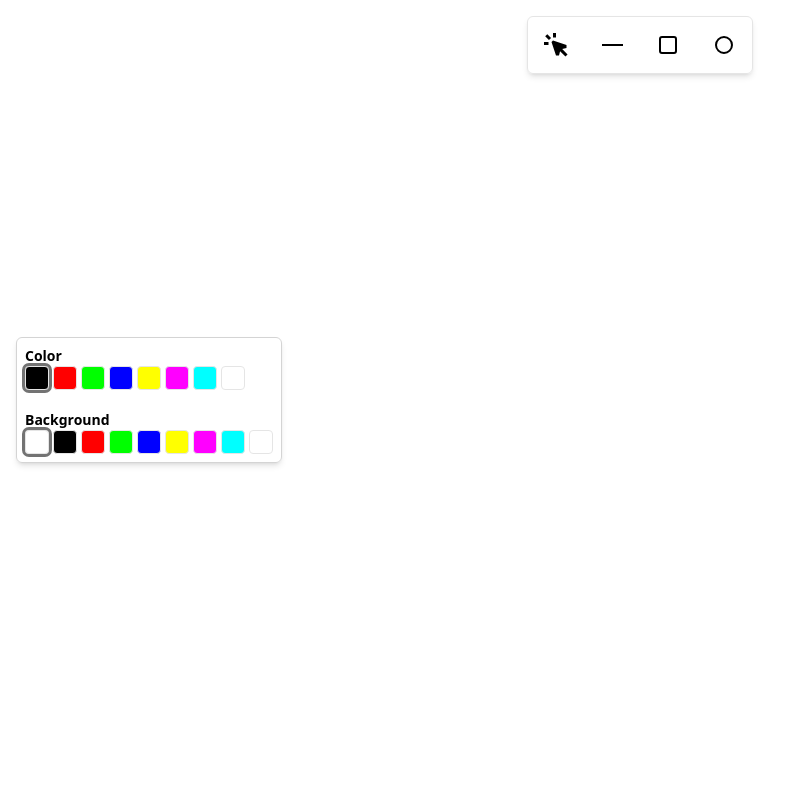
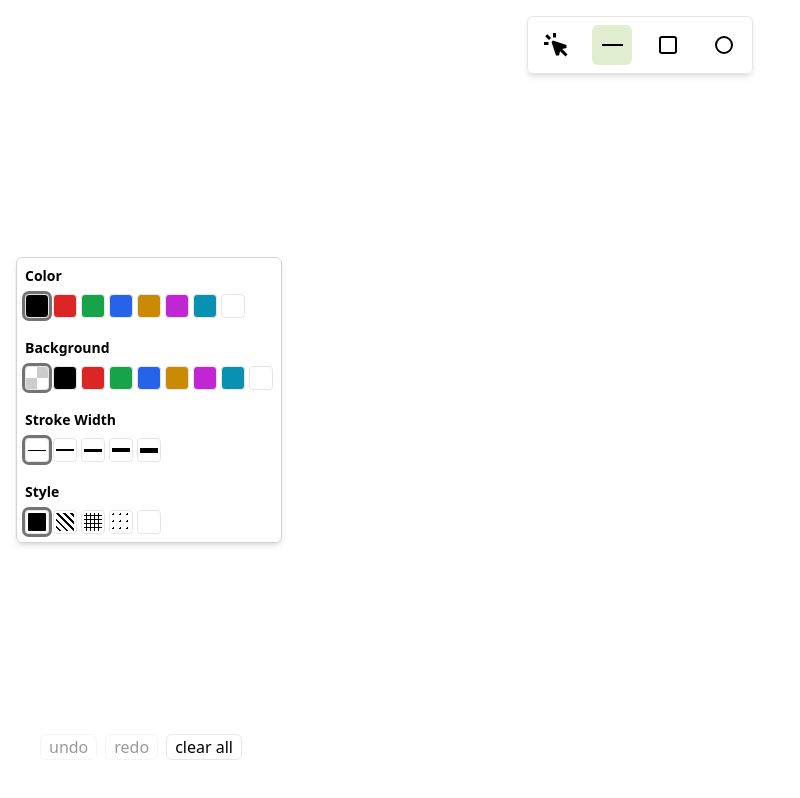
Before and after one commit to j-kata/sketchy, a React (Vite) app: page / in a window 1280 px wide. Shown: the whole page, without its empty margins (0-800 px from the left). Built offline with nearby package versions, Linux system fonts and the light colour scheme.

Commit message:
add panel options, use them while drawing

```diff
--- a/src/App.tsx
+++ b/src/App.tsx
@@ -1,13 +1,13 @@
 import { useState } from 'react';
 import { Provider } from 'react-redux';
-// import Canvas from './components/Canvas';
+import Canvas from './components/Canvas';
 import Tools from './Tools';
-import { Background, Color, Tool } from './types';
+import { Tool } from './types';
 import Panel from './Panel';
 import { store } from './redux/store';
 
 function App() {
-  const [tool, setTool] = useState<Tool | null>(null);
+  const [tool, setTool] = useState<Tool>(Tool.LINE);
 
   function handleClick(tool: Tool) {
     setTool(tool);
@@ -19,11 +19,11 @@ function App() {
         <Tools selected={tool} onClick={handleClick} />
         <Panel />
 
-        {/* <Canvas
+        <Canvas
           width={window.innerWidth}
           height={window.innerHeight}
           tool={tool}
-        /> */}
+        />
       </Provider>
     </div>
   );
--- a/src/Panel.tsx
+++ b/src/Panel.tsx
@@ -1,17 +1,23 @@
 import { useDispatch, useSelector } from 'react-redux';
 import { PanelItem } from './PanelItem';
-import { Background, Color } from './types';
+import { Background, Color, Width, Style } from './types';
 import {
   setStrokeColor,
   setBackgroundColor,
+  setStrokeWidth,
+  setFillStyle,
   strokeColorSelector,
   backgroundSelector,
+  strokeWidthSelector,
+  fillStyleSelector,
 } from './redux/optionSlice';
 
 export default function Panel() {
   const dispatch = useDispatch();
   const strokeColor = useSelector(strokeColorSelector);
   const backgroundColor = useSelector(backgroundSelector);
+  const strokeWidth = useSelector(strokeWidthSelector);
+  const fillStyle = useSelector(fillStyleSelector);
 
   return (
     <div className='fixed left-4 top-1/2 -translate-y-1/2 p-2 space-y-5 border border-neutral-300 rounded-md shadow-md'>
@@ -27,6 +33,18 @@ export default function Panel() {
         selected={backgroundColor}
         onClick={(color: Background) => dispatch(setBackgroundColor(color))}
       />
+      <PanelItem
+        title='Stroke Width'
+        values={Width}
+        selected={strokeWidth}
+        onClick={(width: Width) => dispatch(setStrokeWidth(width))}
+      />
+      <PanelItem
+        title='Style'
+        values={Style}
+        selected={fillStyle}
+        onClick={(style: Style) => dispatch(setFillStyle(style))}
+      />
     </div>
   );
 }
--- a/src/PanelItem.tsx
+++ b/src/PanelItem.tsx
@@ -11,11 +11,12 @@ export function PanelItem<T>({
   selected,
   onClick,
 }: PanelItemInterface<T>) {
-  const classes = 'w-6 h-6 rounded border border-neutral-200';
+  const classes =
+    'flex justify-center items-center w-6 h-6 rounded border border-neutral-200';
 
   return (
     <div>
-      <h1 className='text-sm font-semibold'>{title}</h1>
+      <h1 className='mb-2 text-sm font-semibold'>{title}</h1>
       <div className='flex items-center space-x-1'>
         {Object.entries(values).map(([key, value]) => (
           <button
@@ -23,7 +24,9 @@ export function PanelItem<T>({
             onClick={() => onClick(value)}
             className={
               classes +
-              ` panel-${key.toLowerCase()} ${
+              ` panel-${title
+                .toLowerCase()
+                .replace(' ', '-')}-${key.toLowerCase()} ${
                 value === selected ? 'outline outline-neutral-500' : ''
               }`
             }
--- a/src/entities/Ellipse.ts
+++ b/src/entities/Ellipse.ts
@@ -1,8 +1,9 @@
-import { Drawable } from 'roughjs/bin/core';
+import { Drawable, Options } from 'roughjs/bin/core';
 
-import Figure, { FigureProps } from './Figure';
+import Figure, { FigureOptions, FigureProps } from './Figure';
 import rough from 'roughjs';
 import Rectangle from './Rectangle';
+import { RoughCanvas } from 'roughjs/bin/canvas';
 
 export default class Ellipse extends Rectangle {
   drawable: Drawable;
@@ -20,4 +21,12 @@ export default class Ellipse extends Rectangle {
   clone(figure: Figure = this) {
     return new Ellipse(figure);
   }
+
+  draw(canvas: RoughCanvas, options: FigureOptions = {}) {
+    const width = this.width();
+    const height = this.height();
+    const centerX = this.x1 + width / 2;
+    const centerY = this.y1 + height / 2;
+    canvas.ellipse(centerX, centerY, width, height, options as Options);
+  }
 }
--- a/src/entities/Figure.ts
+++ b/src/entities/Figure.ts
@@ -1,5 +1,6 @@
 import { Drawable } from 'roughjs/bin/core';
-import { Point, Position } from '../types';
+import { Background, Color, Point, Position, Style, Width } from '../types';
+import { RoughCanvas } from 'roughjs/bin/canvas';
 
 export type FigureProps = {
   id: number;
@@ -11,7 +12,12 @@ export type FigureProps = {
   position?: string;
   selected?: boolean;
 };
-
+export interface FigureOptions {
+  stroke?: Color;
+  strokeWidth?: Width;
+  fill?: Background;
+  fillStyle?: Style;
+}
 export default abstract class Figure {
   id: number;
   x1: number;
@@ -121,6 +127,7 @@ export default abstract class Figure {
     );
   }
 
+  abstract draw(canvas: RoughCanvas, options?: FigureOptions): void;
   abstract clone(figure?: Figure): Figure;
   abstract isWithinElement(coords: Point): boolean;
   abstract cursorPosition(coords: Point): string;
--- a/src/entities/Line.ts
+++ b/src/entities/Line.ts
@@ -1,7 +1,8 @@
-import { Drawable } from 'roughjs/bin/core';
-import Figure, { FigureProps } from './Figure';
+import { Drawable, Options } from 'roughjs/bin/core';
+import Figure, { FigureOptions, FigureProps } from './Figure';
 import { Point, Position } from '../types';
 import rough from 'roughjs';
+import { RoughCanvas } from 'roughjs/bin/canvas';
 
 export default class Line extends Figure {
   drawable: Drawable;
@@ -50,4 +51,8 @@ export default class Line extends Figure {
   private distance(a: Point, b: Point): number {
     return Math.sqrt(Math.pow(a.x - b.x, 2) + Math.pow(a.y - b.y, 2));
   }
+
+  draw(canvas: RoughCanvas, options: FigureOptions = {}) {
+    canvas.line(this.x1, this.y1, this.x2, this.y2, options as Options);
+  }
 }
--- a/src/entities/Rectangle.ts
+++ b/src/entities/Rectangle.ts
@@ -1,7 +1,8 @@
-import { Drawable } from 'roughjs/bin/core';
-import Figure, { FigureProps } from './Figure';
+import { Drawable, Options } from 'roughjs/bin/core';
+import Figure, { FigureOptions, FigureProps } from './Figure';
 import { Point, Position } from '../types';
 import rough from 'roughjs';
+import { RoughCanvas } from 'roughjs/bin/canvas';
 
 export default class Rectangle extends Figure {
   drawable: Drawable;
@@ -50,4 +51,14 @@ export default class Rectangle extends Figure {
     const maxY = Math.max(this.y1, this.y2);
     return { minX, minY, maxX, maxY };
   }
+
+  draw(canvas: RoughCanvas, options: FigureOptions = {}) {
+    canvas.rectangle(
+      this.x1,
+      this.y1,
+      this.width(),
+      this.height(),
+      options as Options
+    );
+  }
 }
--- a/src/index.css
+++ b/src/index.css
@@ -2,31 +2,76 @@
 @tailwind components;
 @tailwind utilities;
 
-.panel-black {
-  background: #000;
+.panel-color-black,
+.panel-background-black {
+  @apply bg-black;
 }
-.panel-red {
-  background: #f00;
+.panel-color-red,
+.panel-background-red {
+  @apply bg-red-600;
 }
-.panel-green {
-  background: #0f0;
+.panel-color-green,
+.panel-background-green {
+  @apply bg-green-600;
 }
-.panel-blue {
-  background: #00f;
+.panel-color-blue,
+.panel-background-blue {
+  @apply bg-blue-600;
 }
-.panel-magenta {
-  background: #f0f;
+.panel-color-magenta,
+.panel-background-magenta {
+  @apply bg-fuchsia-600;
 }
-.panel-yellow {
-  background: #ff0;
+.panel-color-yellow,
+.panel-background-yellow {
+  @apply bg-yellow-600;
 }
-.panel-cyan {
-  background: #0ff;
+.panel-color-cyan,
+.panel-background-cyan {
+  @apply bg-cyan-600;
 }
-.panel-white {
-  background: #fff;
+.panel-color-white,
+.panel-background-white {
+  @apply bg-white;
 }
 
-.panel-transparent {
-  background: transparent;
+.panel-color-transparent,
+.panel-background-transparent {
+  @apply bg-[repeating-linear-gradient(45deg,#ccc_25%,transparent_25%,transparent_75%,#ccc_75%,#ccc),repeating-linear-gradient(45deg,#ccc_25%,transparent_25%,transparent_75%,#ccc_75%,#ccc)] bg-[size:22px,22px] bg-[position:0px_0px,11px_11px];
 }
+
+.panel-stroke-width-xs {
+  @apply after:block after:w-5/6 after:h-px after:bg-black;
+}
+
+.panel-stroke-width-sm {
+  @apply after:block after:w-5/6 after:h-0.5 after:bg-black;
+}
+
+.panel-stroke-width-md {
+  @apply after:block after:w-5/6 after:h-[3px] after:bg-black;
+}
+
+.panel-stroke-width-lg {
+  @apply after:block after:w-5/6 after:h-1 after:bg-black;
+}
+
+.panel-stroke-width-xl {
+  @apply after:block after:w-5/6 after:h-[5px] after:bg-black;
+}
+
+.panel-style-solid {
+  @apply p-0.5 bg-black bg-clip-content;
+}
+
+.panel-style-zigzag {
+  @apply p-0.5 bg-clip-content bg-[repeating-linear-gradient(45deg,#000,#000_2px,transparent_2px,transparent_5px)];
+}
+
+.panel-style-cross {
+  @apply p-0.5 bg-clip-content bg-[linear-gradient(to_right,#000_1px,transparent_1px),linear-gradient(to_bottom,#000_1px,transparent_1px)] [background-size:4px_4px];
+}
+
+.panel-style-dots {
+  @apply p-0.5 bg-clip-content bg-[radial-gradient(#000_1px,transparent_1px)] [background-size:7px_7px];
+}
--- a/src/redux/optionSlice.ts
+++ b/src/redux/optionSlice.ts
@@ -1,15 +1,19 @@
 import { createSlice, PayloadAction } from '@reduxjs/toolkit';
-import { Background, Color } from '../types';
+import { Background, Color, Width, Style } from '../types';
 import { RootState } from './store';
 
 type State = {
-  strokeColor: Color;
-  backgroundColor: Background;
+  stroke: Color;
+  fill: Background;
+  strokeWidth: Width;
+  fillStyle: Style;
 };
 
 const initialState: State = {
-  strokeColor: Color.BLACK,
-  backgroundColor: Background.TRANSPARENT,
+  stroke: Color.BLACK,
+  fill: Background.TRANSPARENT,
+  strokeWidth: Width.XS,
+  fillStyle: Style.SOLID,
 };
 
 export const optionSlice = createSlice({
@@ -17,19 +21,31 @@ export const optionSlice = createSlice({
   initialState,
   reducers: {
     setStrokeColor: (state, action: PayloadAction<Color>) => {
-      state.strokeColor = action.payload;
+      state.stroke = action.payload;
     },
     setBackgroundColor: (state, action: PayloadAction<Background>) => {
-      state.backgroundColor = action.payload;
+      state.fill = action.payload;
+    },
+    setStrokeWidth: (state, action: PayloadAction<Width>) => {
+      state.strokeWidth = action.payload;
+    },
+    setFillStyle: (state, action: PayloadAction<Style>) => {
+      state.fillStyle = action.payload;
     },
   },
 });
 
-export const strokeColorSelector = (state: RootState) =>
-  state.options.strokeColor;
-export const backgroundSelector = (state: RootState) =>
-  state.options.backgroundColor;
+export const strokeColorSelector = (state: RootState) => state.options.stroke;
+export const backgroundSelector = (state: RootState) => state.options.fill;
+export const strokeWidthSelector = (state: RootState) =>
+  state.options.strokeWidth;
+export const fillStyleSelector = (state: RootState) => state.options.fillStyle;
 
-export const { setStrokeColor, setBackgroundColor } = optionSlice.actions;
+export const {
+  setStrokeColor,
+  setBackgroundColor,
+  setStrokeWidth,
+  setFillStyle,
+} = optionSlice.actions;
 
 export default optionSlice.reducer;
--- a/src/types.ts
+++ b/src/types.ts
@@ -43,3 +43,19 @@ export enum Background {
   CYAN = '#0FF',
   WHITE = '#FFF',
 }
+
+export enum Width {
+  XS = '1',
+  SM = '2',
+  MD = '3',
+  LG = '4',
+  XL = '5',
+}
+
+export enum Style {
+  SOLID = 'solid',
+  ZIGZAG = 'zigzag',
+  CROSS = 'cross-hatch',
+  DOTS = 'dots',
+  DASHED = 'dashed',
+}
--- a/src/utils/canvasUtils.ts
+++ b/src/utils/canvasUtils.ts
@@ -13,7 +13,7 @@ export function createElement(
   const id = nextIndex(elements);
 
   switch (type) {
-    case 'rectangle': {
+    case 'square': {
       return new Rectangle({ id, x1, y1, x2, y2 });
     }
     case 'ellipse': {
```
Also changed, not shown: src/components/Canvas.tsx (+7 -2 lines).
